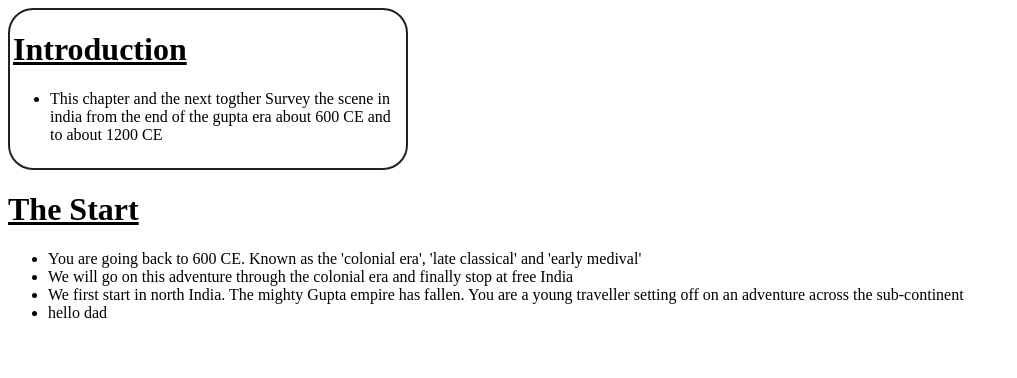
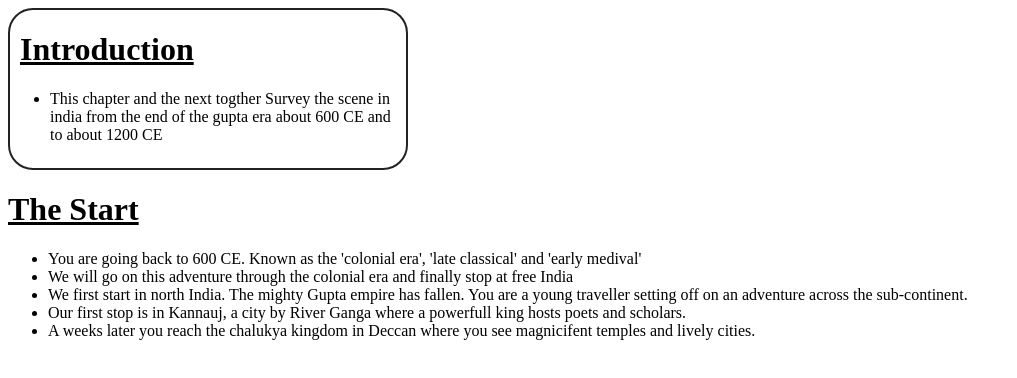
Before and after one commit to python382/S.S, a plain HTML site: page index.html in a window 1280 px wide. Shown: the whole page, without its empty margins (0-1017 px from the left). Drawn offline with Linux system fonts and the light colour scheme.

Commit message:
Update notes

```diff
--- a/index.html
+++ b/index.html
@@ -5,7 +5,7 @@
     </head>
     <body>
       <div class=rectangle>
-          <h1 style="padding-left: 3px"><u>Introduction</u></h1>
+          <h1 style="padding-left: 10px"><u>Introduction</u></h1>
           <ul>
             <li>This chapter and the next togther Survey the scene in india from the end of the gupta era about 600 CE and to about 1200 CE</li>
           </ul>
@@ -14,8 +14,9 @@
       <ul>
         <li>You are going back to 600 CE. Known as the 'colonial era', 'late classical' and 'early medival'</li>
         <li>We will go on this adventure through the colonial era and finally stop at free India</li>
-        <li>We first start in north India. The mighty Gupta empire has fallen. You are a young traveller setting off on an adventure across the sub-continent</li>
-        <li>hello dad</li>
+        <li>We first start in north India. The mighty Gupta empire has fallen. You are a young traveller setting off on an adventure across the sub-continent.</li>
+        <li>Our first stop is in Kannauj, a city by River Ganga where a powerfull king hosts poets and scholars.</li>
+        <li>A weeks later you reach the chalukya kingdom in Deccan where you see magnicifent temples and lively cities.</li>
       </ul>
     </body>
 </html>
```
